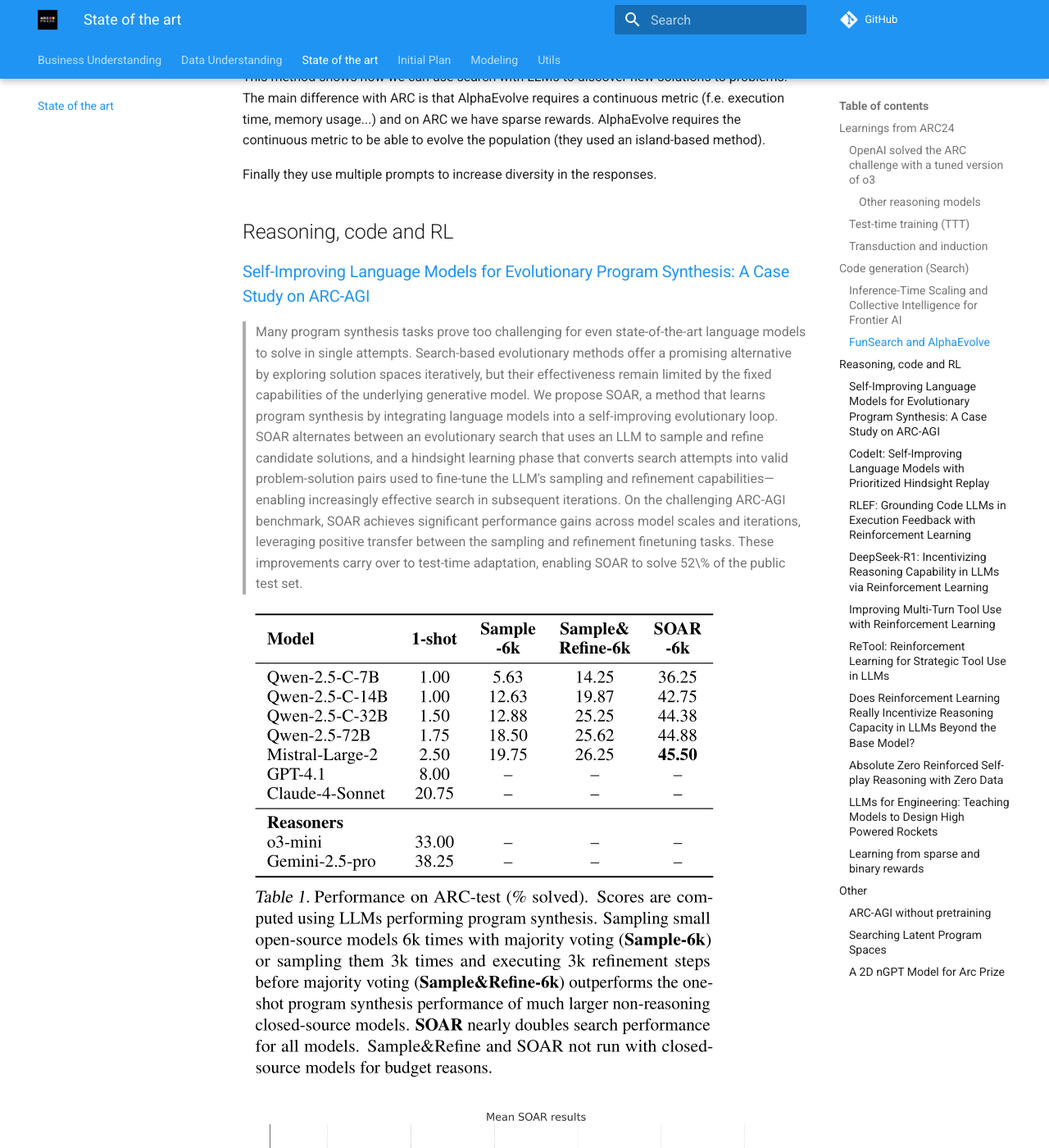
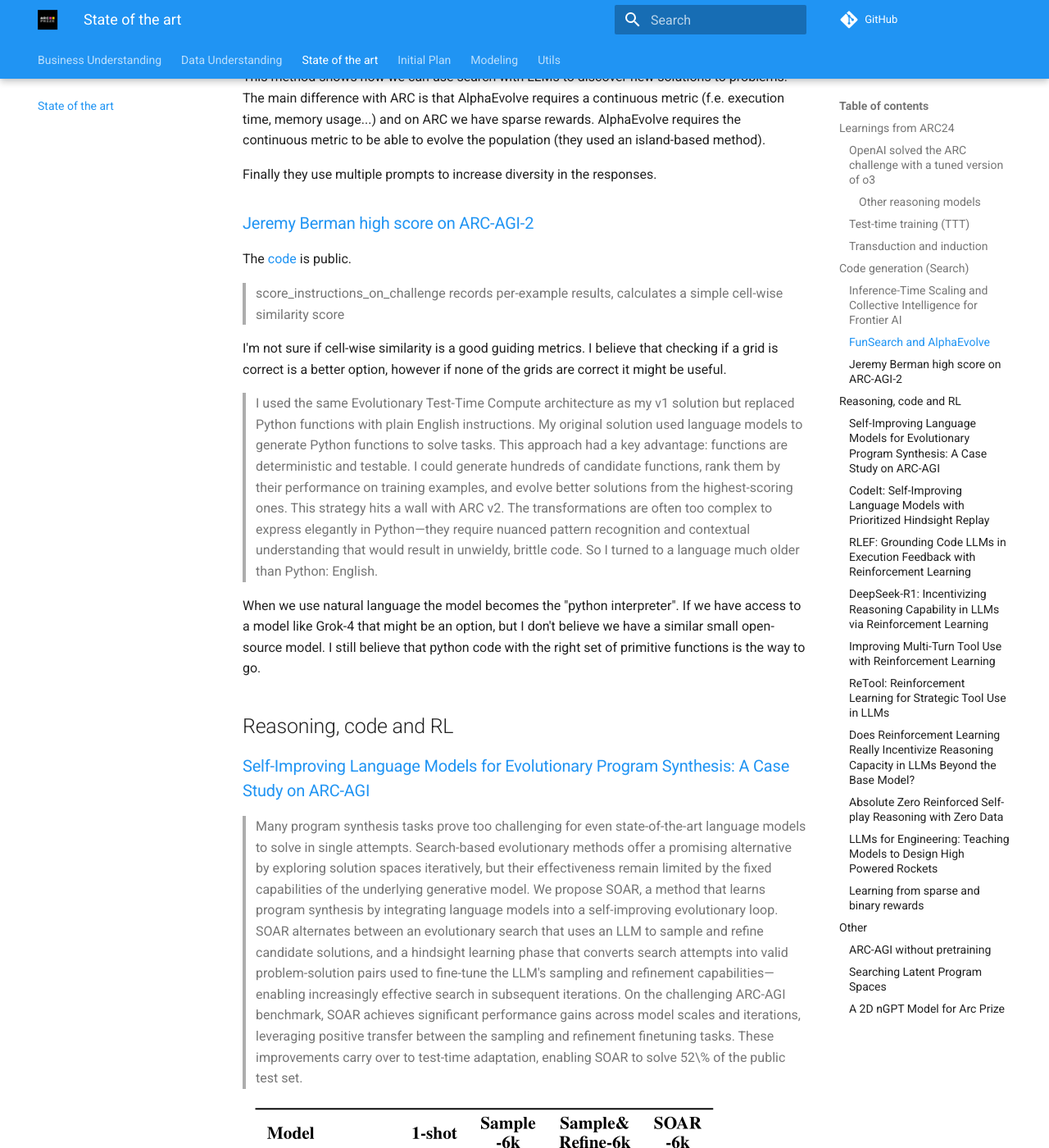
Before and after one commit to ironbar/arc25, an MkDocs documentation site: the page built from docs/03_State_of_the_art.md, in a window 1280 px wide and 1400 px high, scrolled down 4909 px. Shown: the whole window at 82% size. Built offline with MkDocs 1.6.1 and Material for MkDocs 9.7.7, drawn with Linux system fonts in a browser that asks for light colours; comment, search, counter and statistics services are not loaded.

Commit message:
added notes about Jeremy Berman approach

```diff
--- a/docs/03_State_of_the_art.md
+++ b/docs/03_State_of_the_art.md
@@ -94,6 +94,23 @@ with ARC is that AlphaEvolve requires a continuous metric (f.e. execution time,
 on ARC we have sparse rewards. AlphaEvolve requires the continuous metric to be able to evolve the population (they used an island-based method).
 
 Finally they use multiple prompts to increase diversity in the responses.
+
+### [Jeremy Berman high score on ARC-AGI-2](https://jeremyberman.substack.com/p/how-i-got-the-highest-score-on-arc-agi-again)
+
+The [code](https://github.com/jerber/arc-lang-public) is public.
+
+> score_instructions_on_challenge records per-example results, calculates a simple cell-wise similarity score
+
+I'm not sure if cell-wise similarity is a good guiding metrics. I believe that checking if a grid
+is correct is a better option, however if none of the grids are correct it might be useful.
+
+> I used the same Evolutionary Test-Time Compute architecture as my v1 solution but replaced Python functions with plain English instructions.
+> My original solution used language models to generate Python functions to solve tasks. This approach had a key advantage: functions are deterministic and testable. I could generate hundreds of candidate functions, rank them by their performance on training examples, and evolve better solutions from the highest-scoring ones.
+> This strategy hits a wall with ARC v2. The transformations are often too complex to express elegantly in Python—they require nuanced pattern recognition and contextual understanding that would result in unwieldy, brittle code. So I turned to a language much older than Python: English.
+
+When we use natural language the model becomes the "python interpreter". If we have access to a model
+like Grok-4 that might be an option, but I don't believe we have a similar small open-source model.
+I still believe that python code with the right set of primitive functions is the way to go.
 
 ## Reasoning, code and RL
 
```
